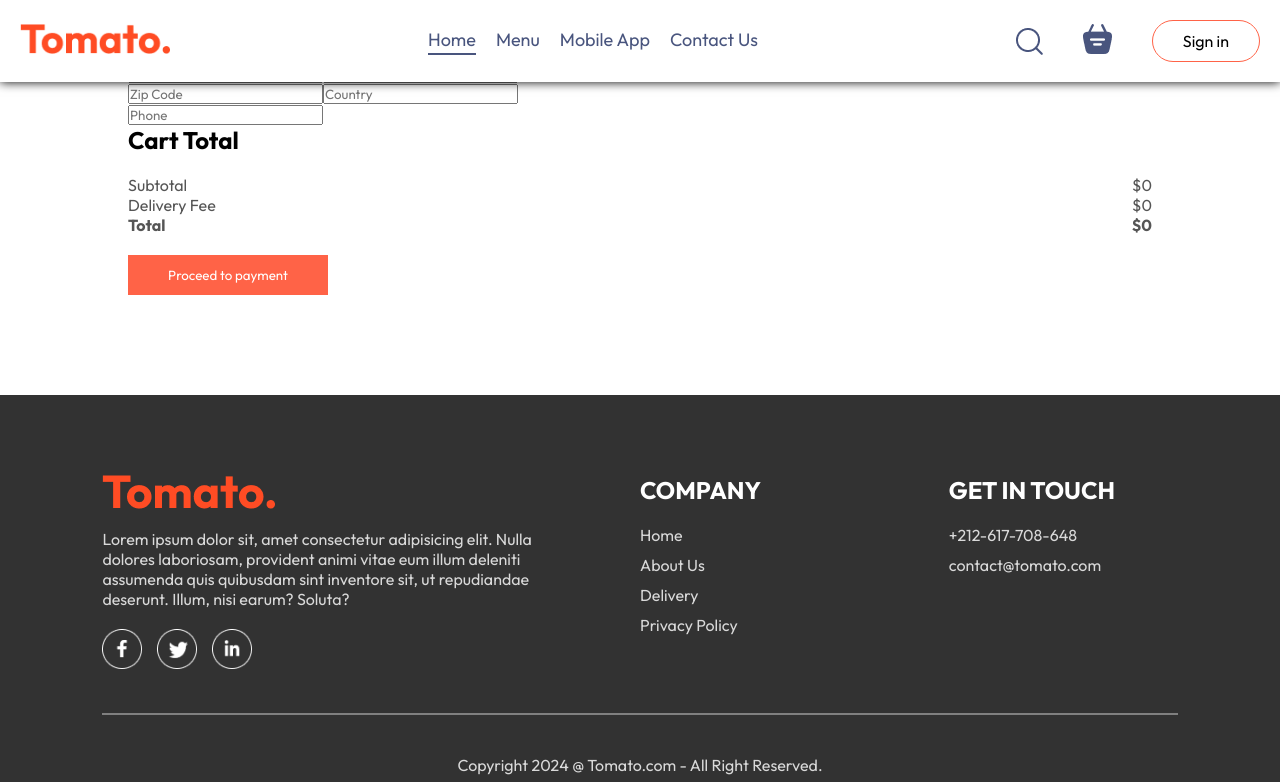
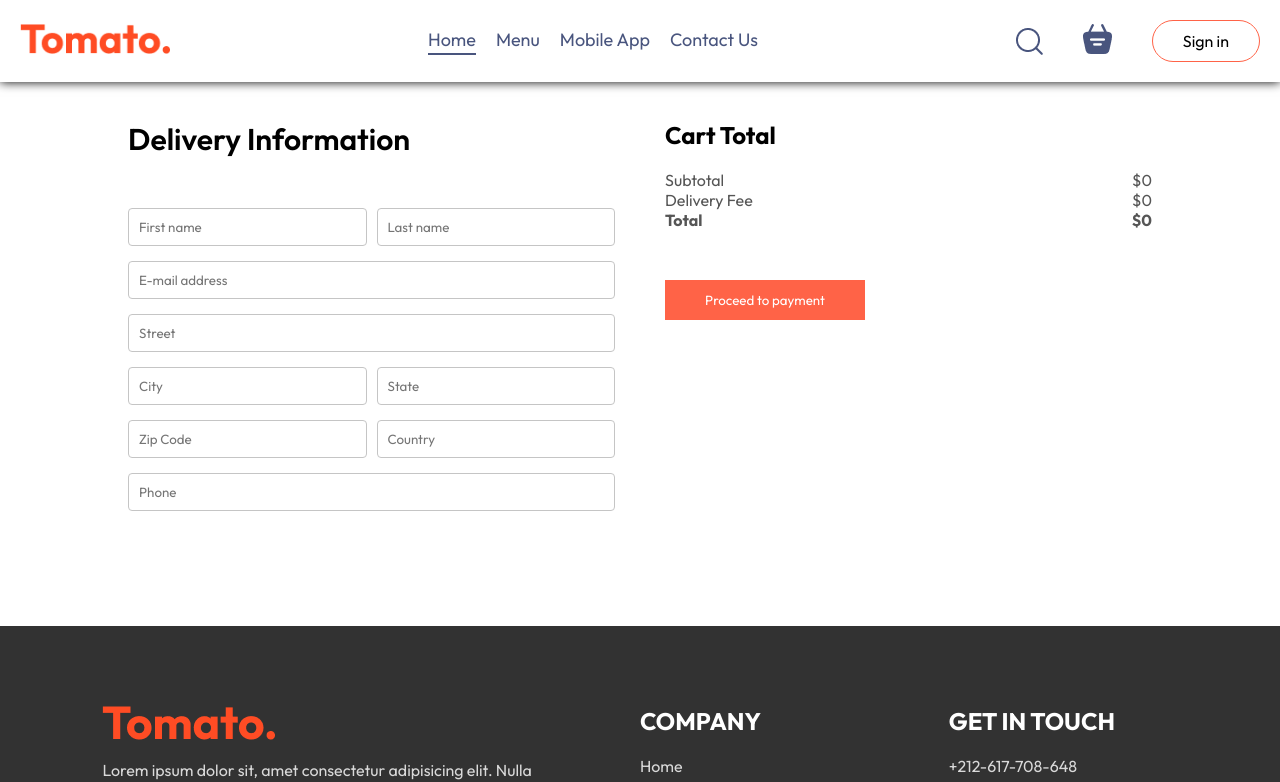
Before and after one commit to tajemouti/food-delivery, a React (Vite) app: page /order in a window 1280 px wide. Shown: the top 782 px of the page. Built offline with nearby package versions, Linux system fonts and the light colour scheme.

Commit message:
Style the Order page

```diff
--- a/src/pages/Order/order.css
+++ b/src/pages/Order/order.css
@@ -1,3 +1,42 @@
 .order {
-  font-family: Outfit, sans-serif;
+  margin-top: 120px;
+  display: flex;
+  align-items: start;
+  justify-content: space-between;
+  gap: 50px;
 }
+
+.order-left {
+  width: 100%;
+  max-width: max(30%, 500px);
+}
+
+.order-left .title {
+  font-size: 30px;
+  font-weight: 600;
+  margin-bottom: 50px;
+}
+
+.order-left input {
+  margin-bottom: 15px;
+  width: 100%;
+  padding: 10px;
+  border: 1px solid #c5c5c5;
+  border-radius: 4px;
+  outline-color: tomato;
+}
+
+
+.order-inputs {
+  display: flex;
+  gap: 10px;
+}
+
+.order-right {
+  width: 100%;
+  max-width: max(40%, 500px);
+}
+
+.order .cart-total button {
+  margin-top: 30px;
+}
```
